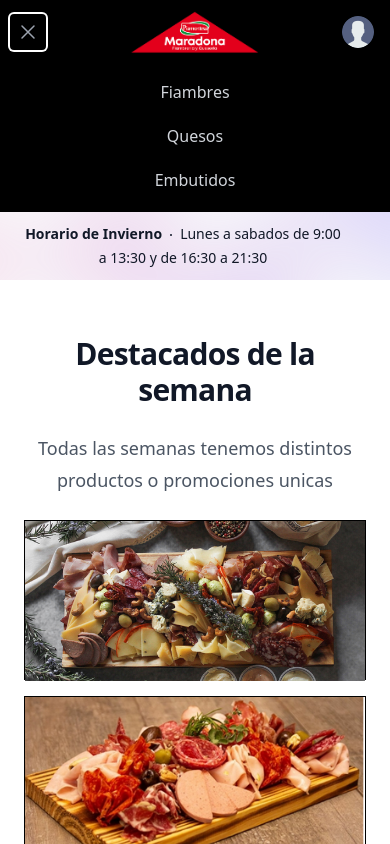
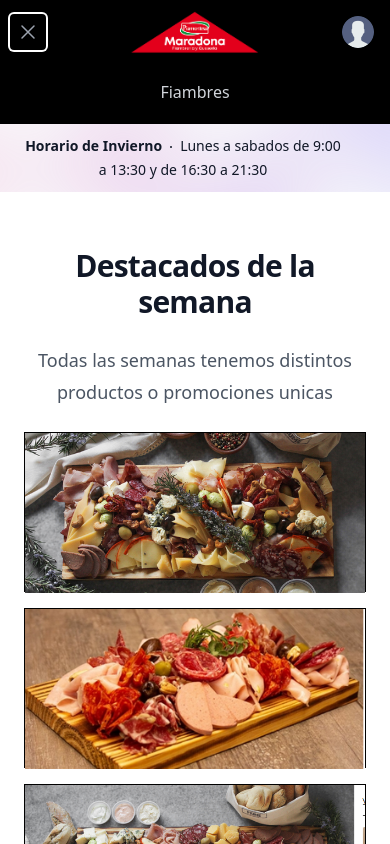
Before and after one commit to CuriNsco/Fiambreria, a React (Vite) app: page / in a window 390 px wide. Both pictures are taken after a click on the button "Open main menu". Shown: the top 844 px of the page. Built offline with nearby package versions, Linux system fonts and the light colour scheme.

Commit message:
arreglo de router

```diff
--- a/src/Componentes/Navbar.jsx
+++ b/src/Componentes/Navbar.jsx
@@ -3,10 +3,18 @@ import { Disclosure, Menu, Transition } from '@headlessui/react'
 import { Bars3Icon, BellIcon, XMarkIcon } from '@heroicons/react/24/outline'
 import { Link } from 'react-router-dom'
 
-const navigation = [
-  { name: 'Fiambres', href: '/Fiambres', current: false },
-  { name: 'Quesos', href: '/Quesos', current: false },
-  { name: 'Embutidos', href: '/Embutidos', current: false },
+const fiambres = [
+  { name: 'Fiambres', current: false },
+  // { name: 'Quesos', href: '/Quesos', current: false },
+  // { name: 'Embutidos', href: '/Embutidos', current: false },
+]
+
+const quesos = [
+  {name: 'Quesos', current: false},
+]
+
+const embutidos= [
+  { name: 'Embutidos', current: false},
 ]
 
 function classNames(...classes) {
@@ -48,7 +56,7 @@ export default function Navbar() {
                 </div>
                 <div className="hidden py-10 sm:ml-6 sm:block">
                   <div className="flex space-x-4">
-                    {navigation.map((item) => (
+                    {fiambres.map((item) => (
                       <a
                         key={item.name}
                         href={item.href}
@@ -58,9 +66,40 @@ export default function Navbar() {
                         )}
                         aria-current={item.current ? 'page' : undefined}
                       >
-                        {item.name}
+                       <Link to='/Fiambres'>{item.name}</Link>
                       </a>
                     ))}
+
+                     {quesos.map((item) => (
+                      <a
+                        key={item.name}
+                        href={item.href}
+                        className={classNames(
+                          item.current ? 'bg-gray-900 text-white' : 'text-gray-300 hover:bg-gray-700 hover:text-white',
+                          'rounded-md px-3 py-2 text-sm font-medium'
+                        )}
+                        aria-current={item.current ? 'page' : undefined}
+                      >
+                       <Link to='/Quesos'>{item.name}</Link>
+                      </a>
+
+                    ))}
+
+                      {embutidos.map((item) => (
+                      <a
+                        key={item.name}
+                        href={item.href}
+                        className={classNames(
+                          item.current ? 'bg-gray-900 text-white' : 'text-gray-300 hover:bg-gray-700 hover:text-white',
+                          'rounded-md px-3 py-2 text-sm font-medium'
+                        )}
+                        aria-current={item.current ? 'page' : undefined}
+                      >
+                       <Link to='/Embutidos'>{item.name}</Link>
+                      </a>
+
+                    ))}
+
                   </div>
                 </div>
               </div>
@@ -134,7 +173,7 @@ export default function Navbar() {
 
           <Disclosure.Panel className="sm:hidden">
             <div className="space-y-1 px-2 pb-3 pt-2">
-              {navigation.map((item) => (
+              {fiambres.map((item) => (
                 <Disclosure.Button
                   key={item.name}
                   as="a"
```
